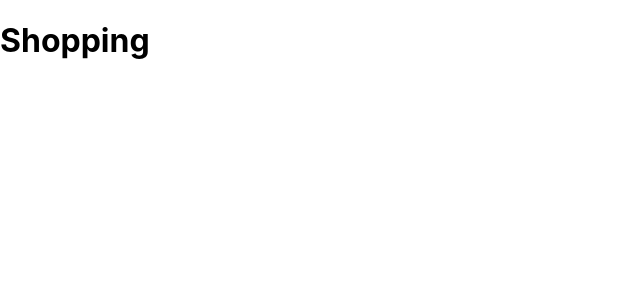
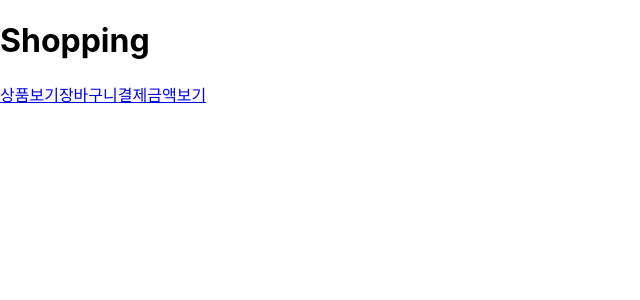
Before and after one commit to Mumumumm/shopping, a React (Create React App) app: page / in a window 1280 px wide. Shown: the top 300 px of the page, without its empty margins (0-640 px from the left). Built offline with nearby package versions, Linux system fonts and the light colour scheme.

Commit message:
Link 추가

```diff
--- a/src/mainLayout.js
+++ b/src/mainLayout.js
@@ -1,8 +1,13 @@
+import { Link } from "react-router-dom";
+
 export default function MainLayout(props) {
 
     return (
         <>
             <h1>{props.title}</h1>
+            <Link to='/product'>상품보기</Link>
+            <Link to='/shpping_cart'>장바구니</Link>
+            <Link to='/payment'>결제금액보기</Link>
         </>
     );
 }
```
